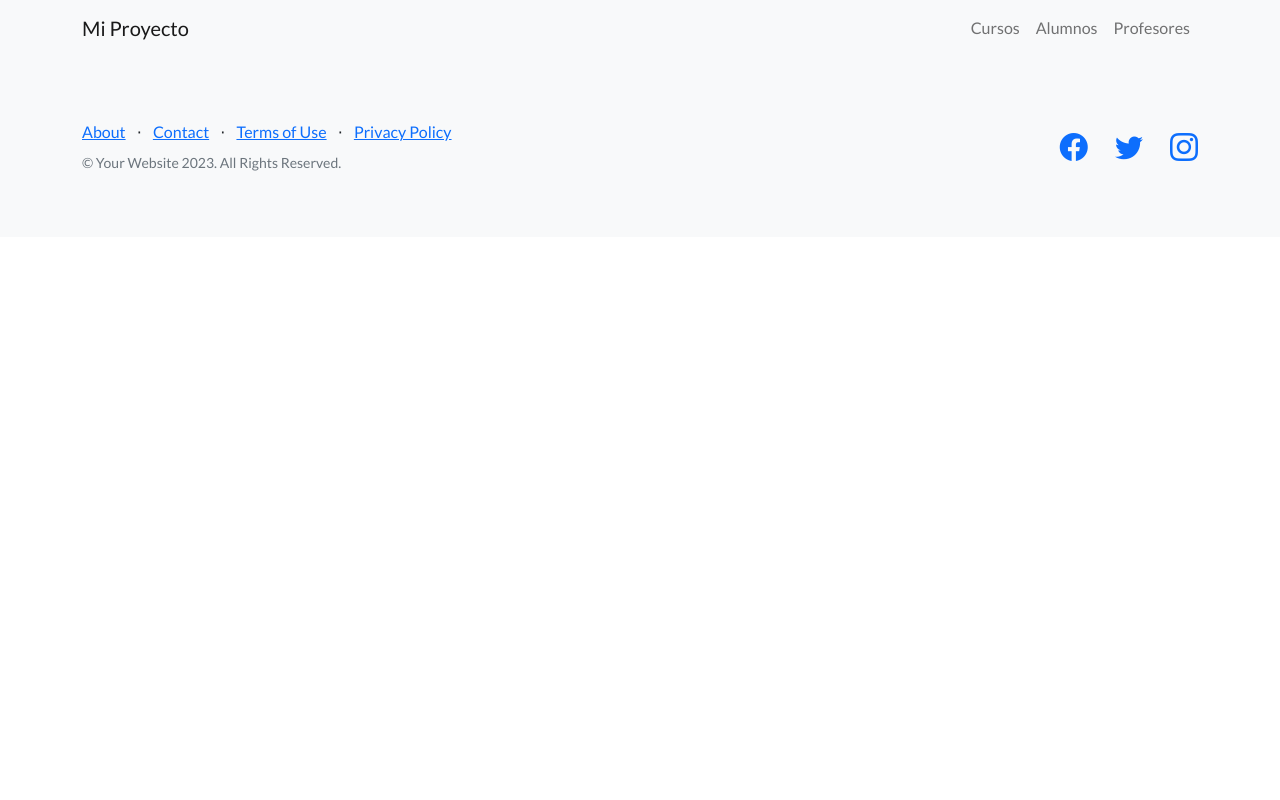
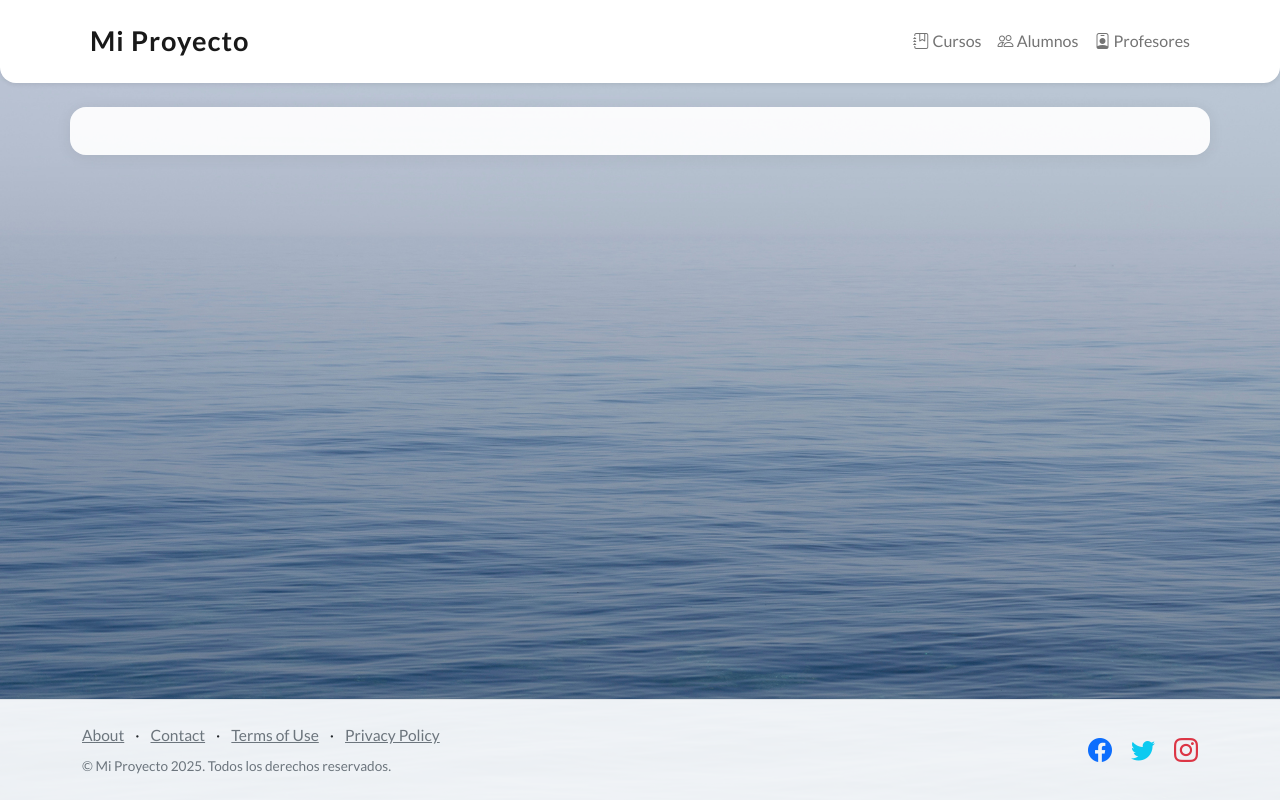
Before and after one commit to Santii58/TuPrimeraPagina-Nervi, a Django app: template core/templates/core/padre.html in a window 1280 px wide. Run offline with Django 5.2, Linux system fonts and the light colour scheme; the template is opened without the code that fills it, so the values that code supplies are empty; some libraries are stand-ins or nearby versions.

Commit message:
template padre e inicio terminados

```diff
--- a/Config/urls.py
+++ b/Config/urls.py
@@ -20,5 +20,5 @@ from django.urls import path, include
 
 urlpatterns = [
     path('admin/', admin.site.urls),
-    path('app/', include('core.urls')), # incluyo las urls de la app core
+    path('', include('core.urls')), # incluyo las urls de la app core
 ]
--- a/core/templates/core/padre.html
+++ b/core/templates/core/padre.html
@@ -6,35 +6,80 @@
     <meta name="viewport" content="width=device-width, initial-scale=1, shrink-to-fit=no" />
     <meta name="description" content="" />
     <meta name="author" content="" />
-        <title>{% block title %}Landing Page - Start Bootstrap Theme{% endblock %}</title>
+    <title>{% block title %}Mi Proyecto{% endblock %}</title>
     <!-- Favicon-->
-        <link rel="icon" type="image/x-icon" href="{% static 'assets/favicon.ico' %}" />
+    <link rel="icon" type="image/x-icon" href="{% static 'core/assets/favicon.ico' %}" />
     <!-- Bootstrap icons-->
     <link href="https://cdn.jsdelivr.net/npm/bootstrap-icons@1.5.0/font/bootstrap-icons.css" rel="stylesheet" type="text/css" />
     <!-- Google fonts-->
     <link href="https://fonts.googleapis.com/css?family=Lato:300,400,700,300italic,400italic,700italic" rel="stylesheet" type="text/css" />
     <!-- Core theme CSS (includes Bootstrap)-->
-        <link href="{% static 'css/styles.css' %}" rel="stylesheet" />
+    <link href="{% static 'core/css/styles.css' %}" rel="stylesheet" />
+    <style>
+        body {
+            background: url("{% static 'core/assets/img/bg-masthead.jpg' %}") no-repeat center center fixed;
+            background-size: cover;
+        }
+        .navbar {
+            border-radius: 0 0 1rem 1rem;
+        }
+        .navbar-brand {
+            font-size: 1.7rem;
+            letter-spacing: 1px;
+            display: flex;
+            align-items: center;
+            gap: 0.5rem;
+        }
+        .nav-link.active, .nav-link:hover {
+            color: #0d6efd !important;
+            font-weight: 500;
+        }
+        .footer {
+            font-size: 0.97rem;
+            background: rgba(248, 250, 252, 0.95);
+        }
+        .footer .list-inline-item a {
+            color: #6c757d;
+        }
+        .footer .list-inline-item a:hover {
+            color: #0d6efd;
+            text-decoration: underline;
+        }
+        main .container {
+            background: rgba(255,255,255,0.92);
+            border-radius: 1rem;
+            box-shadow: 0 2px 16px 0 rgba(0,0,0,0.07);
+            padding: 2rem;
+        }
+    </style>
     {% block extra_head %}{% endblock %}
 </head>
-    <body>
+<body class="d-flex flex-column min-vh-100">
     <!-- Barra de navegación personalizada -->
-        <nav class="navbar navbar-expand-lg navbar-light bg-light">
+    <nav class="navbar navbar-expand-lg navbar-light bg-white shadow-sm mb-4 py-3">
         <div class="container">
-                <a class="navbar-brand" href="{% url 'inicio' %}">Mi Proyecto</a>
+            <a class="navbar-brand fw-bold" href="{% url 'inicio' %}">
+                <i class="bi bi-mortarboard-fill text-primary"></i> Mi Proyecto
+            </a>
             <button class="navbar-toggler" type="button" data-bs-toggle="collapse" data-bs-target="#navbarNav" aria-controls="navbarNav" aria-expanded="false" aria-label="Toggle navigation">
                 <span class="navbar-toggler-icon"></span>
             </button>
             <div class="collapse navbar-collapse" id="navbarNav">
                 <ul class="navbar-nav ms-auto">
                     <li class="nav-item">
-                            <a class="nav-link" href="{% url 'cursos' %}">Cursos</a>
+                        <a class="nav-link {% if request.resolver_match.url_name == 'cursos' %}active{% endif %}" href="{% url 'cursos' %}">
+                            <i class="bi bi-journal-bookmark"></i> Cursos
+                        </a>
                     </li>
                     <li class="nav-item">
-                            <a class="nav-link" href="{% url 'alumnos' %}">Alumnos</a>
+                        <a class="nav-link {% if request.resolver_match.url_name == 'alumnos' %}active{% endif %}" href="{% url 'alumnos' %}">
+                            <i class="bi bi-people"></i> Alumnos
+                        </a>
                     </li>
                     <li class="nav-item">
-                            <a class="nav-link" href="{% url 'profesores' %}">Profesores</a>
+                        <a class="nav-link {% if request.resolver_match.url_name == 'profesores' %}active{% endif %}" href="{% url 'profesores' %}">
+                            <i class="bi bi-person-badge"></i> Profesores
+                        </a>
                     </li>
                 </ul>
             </div>
@@ -42,38 +87,40 @@
     </nav>
 
     <!-- Contenido principal -->
-        <main>
+    <main class="flex-fill">
+        <div class="container py-4">
             {% block content %}
             <!-- Aquí va el contenido de cada template hijo -->
             {% endblock %}
+        </div>
     </main>
 
     <!-- Footer-->
-        <footer class="footer bg-light">
+    <footer class="footer mt-auto py-4 border-top shadow-sm">
         <div class="container">
-                <div class="row">
-                    <div class="col-lg-6 h-100 text-center text-lg-start my-auto">
+            <div class="row align-items-center">
+                <div class="col-lg-6 text-center text-lg-start mb-3 mb-lg-0">
                     <ul class="list-inline mb-2">
                         <li class="list-inline-item"><a href="#!">About</a></li>
-                            <li class="list-inline-item">⋅</li>
+                        <li class="list-inline-item">·</li>
                         <li class="list-inline-item"><a href="#!">Contact</a></li>
-                            <li class="list-inline-item">⋅</li>
+                        <li class="list-inline-item">·</li>
                         <li class="list-inline-item"><a href="#!">Terms of Use</a></li>
-                            <li class="list-inline-item">⋅</li>
+                        <li class="list-inline-item">·</li>
                         <li class="list-inline-item"><a href="#!">Privacy Policy</a></li>
                     </ul>
-                        <p class="text-muted small mb-4 mb-lg-0">&copy; Your Website 2023. All Rights Reserved.</p>
+                    <p class="text-muted small mb-0">&copy; Mi Proyecto 2025. Todos los derechos reservados.</p>
                 </div>
-                    <div class="col-lg-6 h-100 text-center text-lg-end my-auto">
+                <div class="col-lg-6 text-center text-lg-end">
                     <ul class="list-inline mb-0">
-                            <li class="list-inline-item me-4">
-                                <a href="#!"><i class="bi-facebook fs-3"></i></a>
+                        <li class="list-inline-item me-3">
+                            <a href="#!" class="text-decoration-none text-primary"><i class="bi bi-facebook fs-4"></i></a>
                         </li>
-                            <li class="list-inline-item me-4">
-                                <a href="#!"><i class="bi-twitter fs-3"></i></a>
+                        <li class="list-inline-item me-3">
+                            <a href="#!" class="text-decoration-none text-info"><i class="bi bi-twitter fs-4"></i></a>
                         </li>
                         <li class="list-inline-item">
-                                <a href="#!"><i class="bi-instagram fs-3"></i></a>
+                            <a href="#!" class="text-decoration-none text-danger"><i class="bi bi-instagram fs-4"></i></a>
                         </li>
                     </ul>
                 </div>
@@ -83,7 +130,7 @@
     <!-- Bootstrap core JS-->
     <script src="https://cdn.jsdelivr.net/npm/bootstrap@5.2.3/dist/js/bootstrap.bundle.min.js"></script>
     <!-- Core theme JS-->
-        <script src="{% static 'js/scripts.js' %}"></script>
+    <script src="{% static 'core/js/scripts.js' %}"></script>
     {% block extra_js %}{% endblock %}
 </body>
 </html>
--- a/core/urls.py
+++ b/core/urls.py
@@ -1,10 +1,11 @@
 from django.contrib import admin
 from django.urls import path
-from .views import padre
+from .views import inicio, cursos, alumnos, docentes
 
 urlpatterns = [
-    path('', padre, name='inicio'),
-    path('cursos/', padre, name='cursos'),
-    path('alumnos/', padre, name='alumnos'),
-    path('profesores/', padre, name='profesores'),
+
+    path('inicio/', inicio, name='inicio'),
+    path('cursos/', cursos, name='cursos'),
+    path('alumnos/', alumnos, name='alumnos'),
+    path('profesores/', docentes, name='profesores'),
 ]
--- a/core/views.py
+++ b/core/views.py
@@ -3,8 +3,10 @@ from django.http import HttpResponse
 
 # Create your views here.
 
-def padre(request):
-    return render(request, 'core/padre.html')
+
+
+def inicio(request):
+    return render(request, 'core/inicio.html')
 
 def cursos(request):
     return render(request, 'core/cursos.html')
```
Also changed, not shown: core/templates/core/inicio.html (added, +12 -0 lines), core/static/core/assets/favicon.ico (renamed from core/statics/core/assets/favicon.ico), core/static/core/assets/img/bg-masthead.jpg (renamed from core/statics/core/assets/img/bg-masthead.jpg), core/static/core/assets/img/bg-showcase-1.jpg (renamed from core/statics/core/assets/img/bg-showcase-1.jpg), core/static/core/assets/img/bg-showcase-2.jpg (renamed from core/statics/core/assets/img/bg-showcase-2.jpg), core/static/core/assets/img/bg-showcase-3.jpg (renamed from core/statics/core/assets/img/bg-showcase-3.jpg), core/static/core/assets/img/testimonials-1.jpg (renamed from core/statics/core/assets/img/testimonials-1.jpg), core/static/core/assets/img/testimonials-2.jpg (renamed from core/statics/core/assets/img/testimonials-2.jpg), core/static/core/assets/img/testimonials-3.jpg (renamed from core/statics/core/assets/img/testimonials-3.jpg), core/static/core/css/styles.css (renamed from core/statics/core/css/styles.css), core/static/core/js/scripts.js (renamed from core/statics/core/js/scripts.js). Lines whose indentation alone changed are shown as unchanged.
